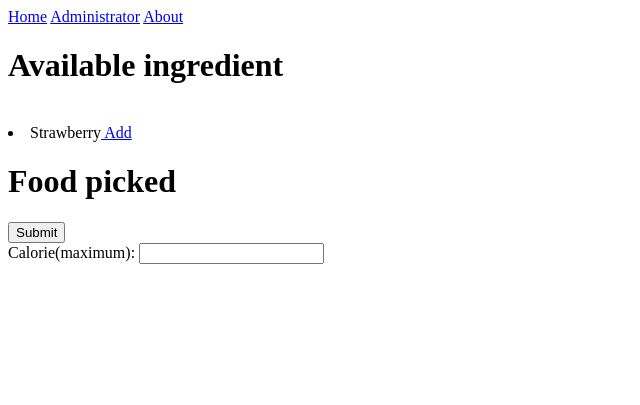
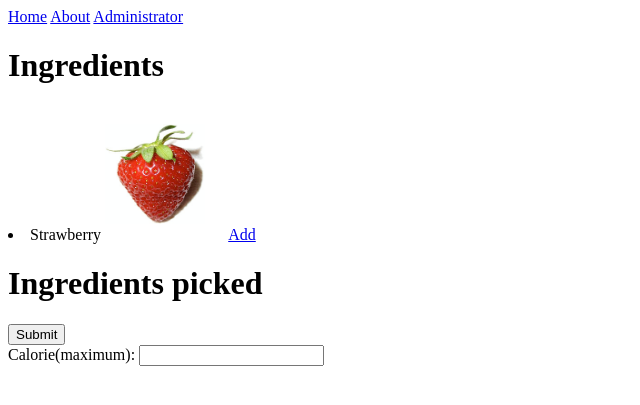
Before and after one commit to ptran1999/SwampHacks2019, a Flask app: page / in a window 1280 px wide. Shown: the top 405 px of the page, without its empty margins (0-640 px from the left). Run offline with Flask 2, Linux system fonts and the light colour scheme; data comes from the database, SQL or seed files in the repository; both versions use the stored data as it was after the commit.

Commit message:
added pictures for db and ingredients

```diff
--- a/nutri/static/main.css
+++ b/nutri/static/main.css
@@ -0,0 +1,6 @@
+.fruit-img {
+  height: 100px;
+  width: 100px;
+  margin-right: 20px;
+  margin-bottom: 16px;
+}
--- a/nutri/templates/admin.html
+++ b/nutri/templates/admin.html
@@ -6,8 +6,8 @@
 <body>
 
 	<a href="/">Home</a>
+	<a href="/about">About</a>
 	<a href="/admin">Administrator</a>
-	<a href="/about">About</a>
 
 	<form method="POST" action="http://localhost:5000">
 		Import food<br>
--- a/nutri/templates/index.html
+++ b/nutri/templates/index.html
@@ -1,25 +1,31 @@
 <!DOCTYPE html>
 <html>
 <head>
+	<link rel="stylesheet" href = "main.css" type = "text/css">
 	<title></title>
 </head>
 <body>
 	<a href="/">Home</a>
+	<a href="/about">About</a>
 	<a href="/admin">Administrator</a>
-	<a href="/about">About</a>
 	<div>
 		<form method="POST" action="/result">
-			<h1> Available ingredient </h1><br>
+			<h1> Ingredients </h1><br>
 			{% for food in food_l %}
 			<li>
-				{{ food.name }}<a href="{{ url_for('chosen', id= food.id)}}">    Add</a>
+				{{ food.name }}
+				<!--{{ food.image_file}}<a href="{{ url_for('chosen', id=food.id)}}"> -->
+				<img class = "fruit-img" src="{{ url_for('static', filename='pictures/' + food.image_file) }}" width = 50 height=50>
+				<a href="{{ url_for('chosen', id= food.id)}}"> Add </a>
 			</li>
 			{% endfor %}
 
-			<h1> Food picked </h1>
+			<h1> Ingredients picked </h1>
 			{% for food in chosen %}
 			<li>
-				{{ food.name }}<a href="{{ url_for('remove', id=food.id)}}">    Remove</a>
+				{{ food.name }}
+				<img class = "fruit-img" src="{{ url_for('static', filename='pictures/' + food.image_file) }}" width = 50 height=50>
+				<a href="{{ url_for('remove', id=food.id)}}">    Remove</a>
 			</li>
 			{% endfor %}
 
--- a/nutri/templates/result.html
+++ b/nutri/templates/result.html
@@ -5,8 +5,8 @@
 </head>
 <body>
 	<a href="/">Home</a>
-	<a href="/admin">Administrator</a>
-	<a href="/about">About</a><br>
+	<a href="/about">About</a>
+	<a href="/admin">Administrator</a><br>
 
 	Your ingredients: <br>
 	{% for food in food_l %}
```
Also changed, not shown: nutri/site.db, nutri/static/pictures/beef.jpeg (added), nutri/static/pictures/chicken.jpg (added), nutri/static/pictures/peanutbutter.jpeg (added), nutri/static/pictures/pepper.jpg (added), nutri/static/pictures/pork.jpg (added), nutri/static/pictures/rice.jpg (added), nutri/static/pictures/salt.jpg (added), nutri/static/pictures/strawberry.jpg (added), nutri/static/pictures/sugar.jpeg (added).
